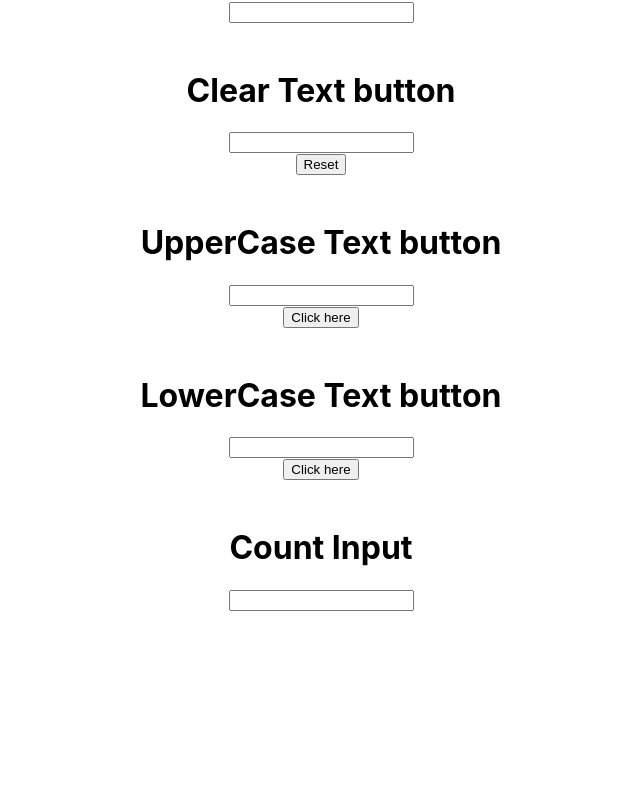
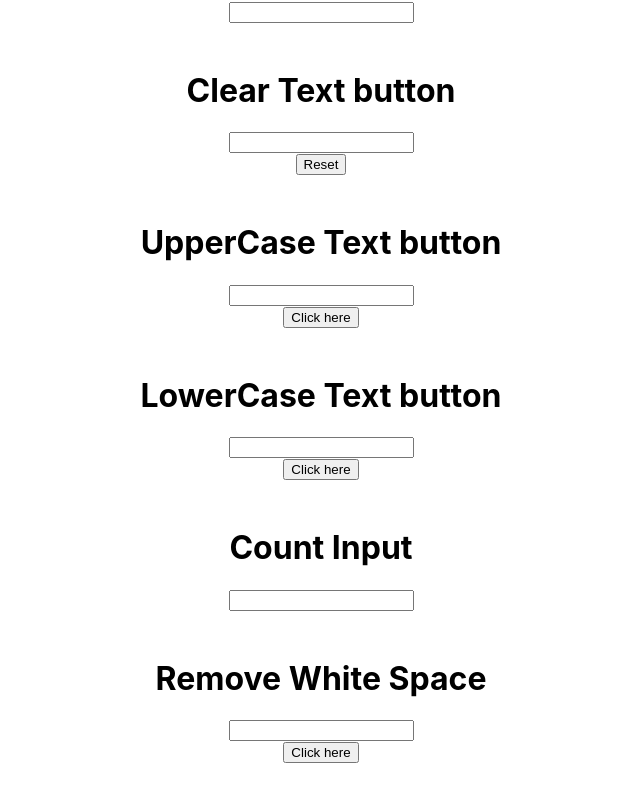
Before and after one commit to Abhithakur009/my-react-app, a React (Create React App) app: page / in a window 1280 px wide. Shown: the part 260-1062 px from the top of the page, without its empty margins (319-959 px from the left). Before the commit the page ends 919 px from the top, so only its background shows below. Built offline with nearby package versions, Linux system fonts and the light colour scheme; the HTML template or start-up script is replaced by a standard one.

Commit message:
Task : Remove extra white spaces from the text

```diff
--- a/src/ClearText.js
+++ b/src/ClearText.js
@@ -3,8 +3,12 @@ import { useState } from 'react'
 
 function ClearText() {
     const [dataval, setVales] = useState();
+    const [remove, setRemove] = useState();
 
-
+    const Removespace = () =>  {
+     let removespace = remove.replace(/ /g,'');
+         setRemove(removespace);
+    };
   return (
     <>
           <div className="tasks-container">
@@ -15,6 +19,27 @@ function ClearText() {
                       <input type="text" className="form-control"
                           onChange={(e) => setVales(e.target.value.length)} />
                   </div>
+
+                 <div className="space-footer"></div>
+              </div>
+          </div>
+
+
+          <div className="tasks-container">
+              <div className="container">
+                  <h1>Remove White Space  </h1>
+                  <div className="mb-3">    <label>{remove}</label></div>
+                  <div className="mb-3">
+                      <input type="text" className="form-control"
+                          onChange={(e) => setRemove(e.target.value)} />
+                  </div>
+                  <div className="mb-3">
+                      <button type="button"
+                          title="Convert Text To Lower Case"
+                          onClick={Removespace}
+                          color="#606070"
+                      >Click here</button>
+                  </div>
                  <div className="space-footer"></div>
               </div>
           </div>
```
